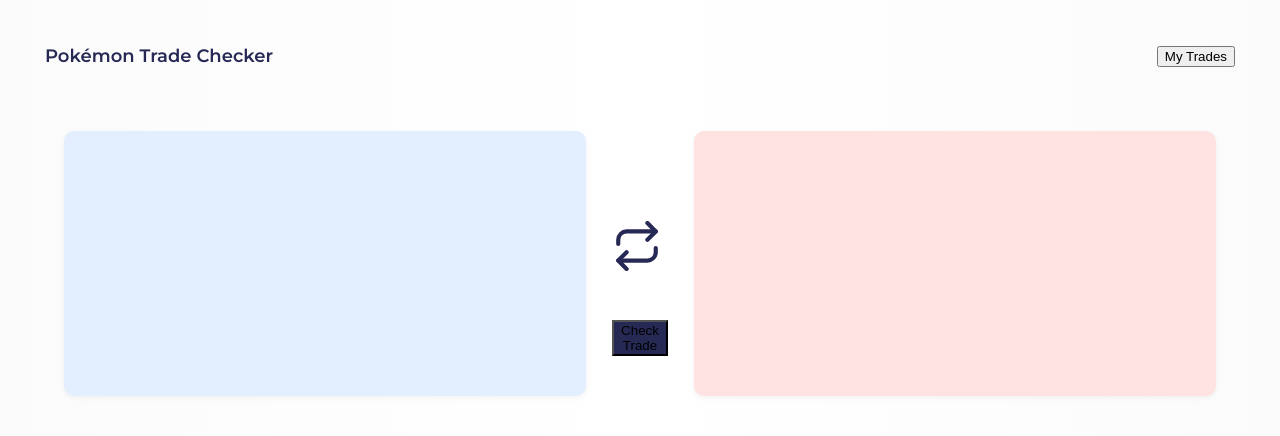
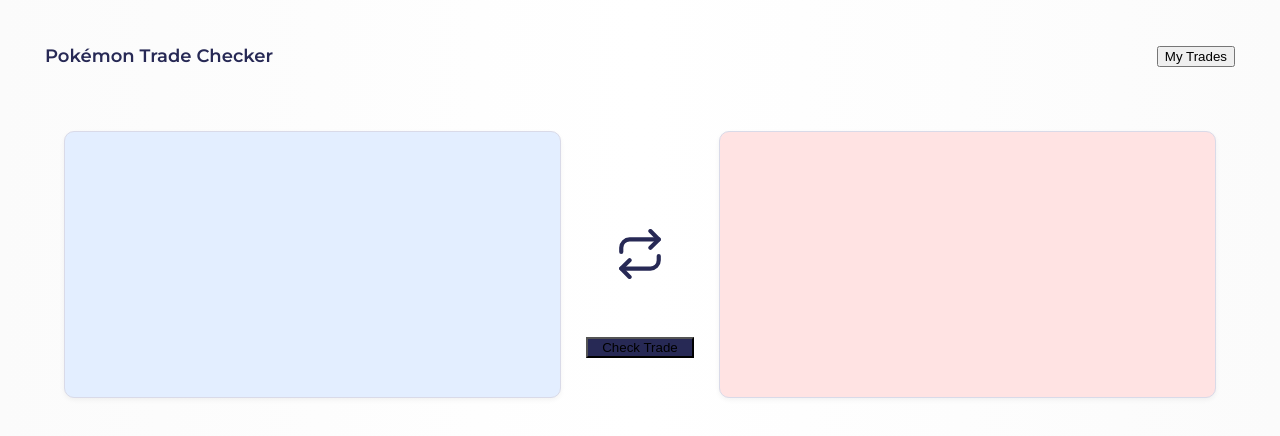
Before and after one commit to gustavoasb/poke-trader, a React (Create React App) app: page / in a window 1280 px wide. Shown: the top 436 px of the page. Built offline with nearby package versions, Linux system fonts and the light colour scheme.

Commit message:
style: change trade box styles

```diff
--- a/src/components/TradeBox/style.js
+++ b/src/components/TradeBox/style.js
@@ -13,6 +13,8 @@
   border-width: 1px;
   border-radius: 10px;
   box-shadow: 0 2px 5px rgba(0, 0, 0, 0.05);
+  border-style: solid;
+  border-color: #D9DAE8;
   /* border-style: solid;
   border-color: transparent;
   border-color: #D9DAE8; */
@@ -25,7 +27,7 @@
 `
 
 export const TradeButtonWrapper = styled.div`
-  width: 125px;
+  width: 250px;
   display: flex;
   flex-direction: column;
   padding: 40px 2vw;
@@ -35,6 +37,7 @@
   height: 100%;
   display: flex;
   align-items: center;
+  justify-content: center;
 `
 
 export const TradeButton = styled.button`
```
